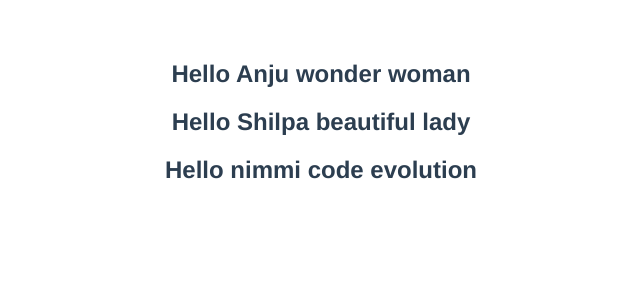
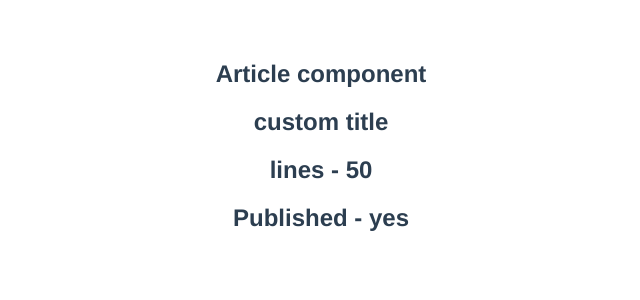
Before and after one commit to nivyapeter/vue-learning, a Vue app in the folder hello-world/: page / in a window 1280 px wide. Shown: the top 300 px of the page, without its empty margins (319-959 px from the left). Built offline with nearby package versions, Linux system fonts and the light colour scheme.

Commit message:
feat: non prop attributes

```diff
--- a/hello-world/src/App.vue
+++ b/hello-world/src/App.vue
@@ -1,17 +1,20 @@
 <template>
   <div>
-    <GreetSection name="Anju" hero-name="wonder woman" />
-    <GreetSection name="Shilpa" hero-name="beautiful lady" />
-    <GreetSection :name="name" :hero-name="channel" />
+    <article-section
+      id="my-article"
+      title="custom title"
+      :lines="50"
+      :isPublished="true"
+    />
   </div>
 </template>
 
 <script>
-import GreetSection from "./components/GreetSection.vue";
+import ArticleSection from "./components/ArticleSection.vue";
 export default {
   name: "App",
   components: {
-    GreetSection,
+    ArticleSection,
   },
   data() {
     return {
--- /dev/null
+++ b/hello-world/src/components/ArticleSection.vue
@@ -0,0 +1,27 @@
+<template>
+  <div>
+    <h2>Article component</h2>
+    <h2 v-bind="$attrs">{{ title }}</h2>
+    <h2>lines - {{ lines }}</h2>
+    <h2>Published - {{ isPublished ? "yes" : No }}</h2>
+  </div>
+</template>
+
+<script>
+export default {
+  name: "ArticleSection",
+  props: {
+    title: {
+      type: String,
+      required: true,
+      default: "Article default",
+    },
+    lines: Number,
+    isPublished: Boolean,
+  },
+  inheritAttrs: false,
+};
+</script>
+
+<style>
+</style>
```
